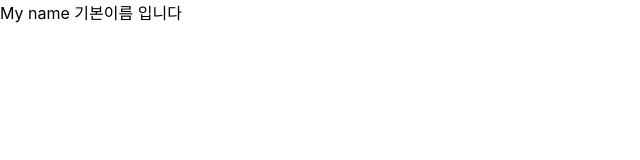
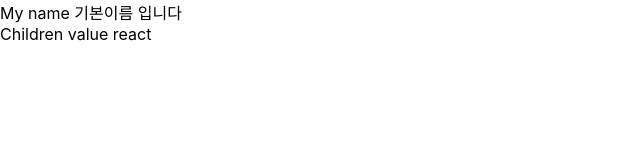
Before and after one commit to parkgeonwoong/study-reacts, a React (Create React App) app: page / in a window 1280 px wide. Shown: the top 160 px of the page, without its empty margins (0-640 px from the left). Built offline with nearby package versions, Linux system fonts and the light colour scheme.

Commit message:
propsChildren & destructuring assignment

```diff
--- a/src/App.js
+++ b/src/App.js
@@ -3,7 +3,7 @@
 import MyComponent from "./MyComponent";
 
 const App = () => {
-  return <MyComponent />;
+  return <MyComponent>react</MyComponent>;
 };
 
 export default App;
--- a/src/MyComponent.js
+++ b/src/MyComponent.js
@@ -1,5 +1,10 @@
-const MyComponent = (props) => {
-  return <div>My name {props.name} 입니다</div>;
+const MyComponent = ({ name, children }) => {
+  return (
+    <div>
+      My name {name} 입니다 <br />
+      Children value {children}
+    </div>
+  );
 };
 
 MyComponent.defaultProps = {
```
